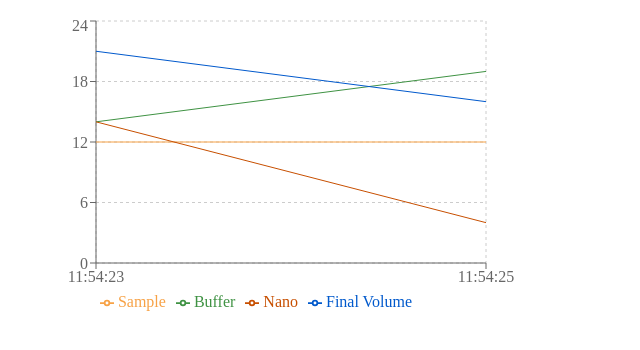
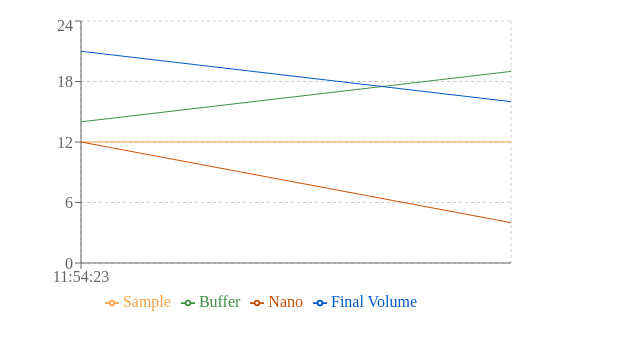
Before and after one commit to YusufAlvin/react-trial-and-error, a React (Create React App) app: page / in a window 1280 px wide. Shown: the top 350 px of the page, without its empty margins (0-640 px from the left). Built offline with nearby package versions, Linux system fonts and the light colour scheme.

Commit message:
updated RechartsExample

```diff
--- a/src/contents/Recharts/RechartsExample.jsx
+++ b/src/contents/Recharts/RechartsExample.jsx
@@ -24,7 +24,7 @@ const RechartExample = () => {
     const seconds = currentTime.getSeconds();
     const randomNumber1 = Math.floor(Math.random() * 20) + 1;
     const randomNumber2 = Math.floor(Math.random() * 19) + 2;
-    const randomNumber3 = Math.floor(Math.random() * 28) + 3;
+    const randomNumber3 = Math.floor(Math.random() * 22) + 3;
     const randomNumber4 = Math.floor(Math.random() * 17) + 5;
     const interval = setInterval(() => {
       setState((prevState) => ({
@@ -46,22 +46,19 @@ const RechartExample = () => {
       clearInterval(interval);
     }
   });
-  console.log('state.data :>> ', state.data);
+
   return (
     <div className='rechartsexample'>
       <LineChart
         width={500}
         height={300}
         data={state.data}
-        margin={{
-          top: 5,
-          right: 30,
-          left: 20,
-          bottom: 5,
-        }}
       >
         <CartesianGrid strokeDasharray="3 3" />
-        <XAxis dataKey="time" domain={[0, 1]} />
+        <XAxis
+          dataKey="time"
+          interval='preserveStart'
+        />
         <YAxis />
         <Tooltip />
         <Legend />
```
